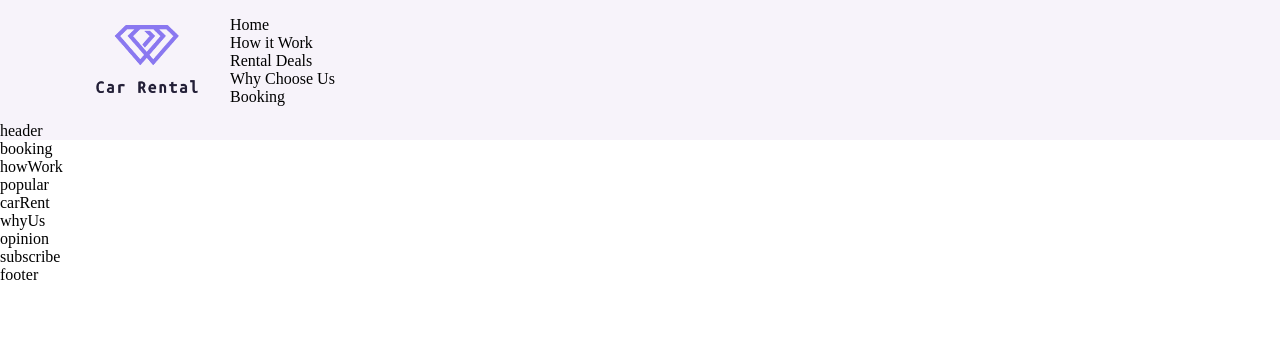
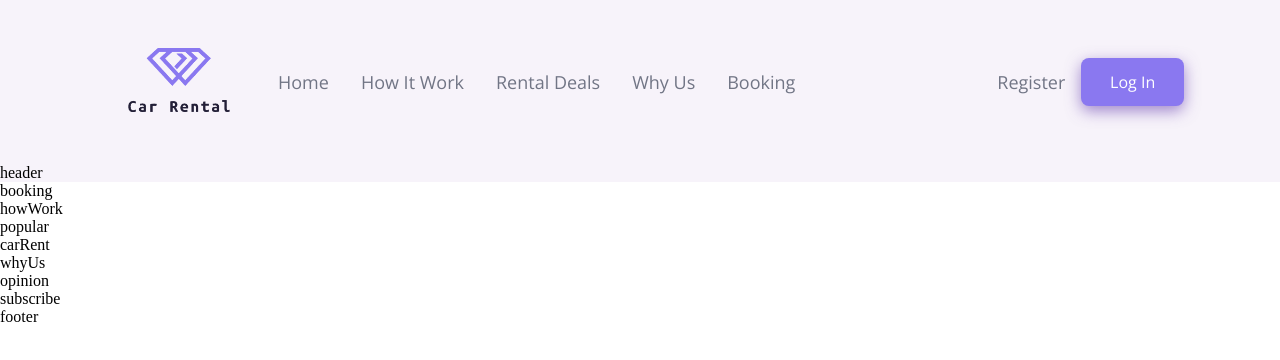
Before and after one commit to espadAbtw/car-rental-froncik, a React (Create React App) app in the folder car-rental/: page / in a window 1280 px wide. Shown: the top 360 px of the page. Built offline with nearby package versions, Linux system fonts and the light colour scheme.

Commit message:
responsive navbar
almost finished navbar

```diff
--- a/car-rental/src/App.css
+++ b/car-rental/src/App.css
@@ -54,6 +54,7 @@ a {
         margin: 4rem;
     }
   }
+  /* Mobilka */
   @media screen and (max-width:550px) {
     .section__padding {
         padding: 4rem 2rem;
--- a/car-rental/src/components/navbar/navbar.css
+++ b/car-rental/src/components/navbar/navbar.css
@@ -12,10 +12,112 @@
   align-items: center;
 }
 
-.cr_navbar-links_logo{
-    margin-right: 2rem;
+.cr_navbar-links_logo {
+  margin: 2rem;
 }
-.cr_navbar-links_logo img{
+.cr_navbar-links_logo img {
   width: 102px;
-    height: 68px;
+  height: 64px;
 }
+
+.cr_navbar-links_container {
+  display: flex;
+  flex-direction: row;
+}
+
+.cr_navbar-sign {
+  display: flex;
+  justify-content: flex-end;
+  align-items: center;
+}
+
+.cr_navbar-links_container p,
+.cr_navbar-sign p,
+.cr_navbar-menu_container p {
+  color: #717585;
+  font-family: var(--font-family);
+  font-weight: 400;
+  font-size: 18px;
+  line-height: 25px;
+  text-transform: capitalize;
+
+  margin: 0 1rem;
+  cursor: pointer;
+}
+.cr_navbar-sign button,
+.cr_navbar-menu_container button {
+    padding: 0.8rem 1.8rem;
+    font-family: var(--font-family);
+    color: #fff;
+    background-color: #8a78f0;
+    font-weight: 300;
+    border: 0;
+    outline: none;
+    font-size: 16px;
+    border-radius: 8px;
+    cursor: pointer;
+    box-shadow: rgba(119, 85, 184, 0.685) 0px 5px 15px;
+
+}
+.cr_navbar-menu {
+    margin-left: 1rem;
+
+    display: none;
+    position: relative;
+}
+
+.cr_navbar-menu svg {
+    cursor: pointer;
+}
+.cr_navbar-menu_container{
+    display: flex;
+    justify-content: flex-end;
+    align-items: flex-end;
+    flex-direction: column;
+
+    text-align: end;
+    background-color: var(--color-footer);
+    padding: 2rem;
+    position: absolute;
+    top: 40px;
+    right: 0;
+    margin-top: 1rem;
+    min-width: 210px;
+    border-radius: 5px;
+    box-shadow: 0 0 5 rgba(0,0,0,0.2);
+}
+.cr_navbar-menu_container p {
+    margin: 1rem 0;
+}
+.cr_navbar-menu_container-links-sign {
+    display: none;
+}
+
+@media screen and (max-width: 1110px) {
+    .cr_navbar-links_container {
+        display: none;
+    }
+    .cr_navbar-menu {
+        display: flex;
+    }
+}
+@media screen and (max-width: 700px) {
+    .cr_navbar {
+        padding: 2rem 4rem;
+    }
+
+}
+@media screen and (max-width: 550px) {
+    .cr_navbar {
+        padding: 2rem;
+    }
+    .cr_navbar-sign {
+        display: none;
+    }
+    .cr_navbar-menu_container{
+        top:20px;
+    }
+    .cr_navbar-menu-links-sign {
+        display:block;
+    }
+}
--- a/car-rental/src/components/navbar/navbar.jsx
+++ b/car-rental/src/components/navbar/navbar.jsx
@@ -1,25 +1,72 @@
-import React from "react";
-import {RiMenu3Line, RiCloseLin} from 'react-icons/ri';
+import React, { useState } from "react";
+import { RiMenu3Line, RiCloseLine } from "react-icons/ri";
 import "./navbar.css";
-import logo from '..//../assets/logo.png'
-function navbar() {
+import logo from "..//../assets/logo.png";
 
+const Menu = () => (
+  <>
+    <p>
+      <a href="#home">Home</a>
+    </p>
+    <p>
+      <a href="#howWork">How it Work</a>
+    </p>
+    <p>
+      <a href="#home">Rental Deals</a>
+    </p>
+    <p>
+      <a href="#whyUs">Why Us</a>
+    </p>
+    <p>
+      <a href="#home">Booking</a>
+    </p>
+  </>
+);
+
+function Navbar() {
+  const [toggleMenu, setToggleMenu] = useState(false);
   return (
     <div className="cr_navbar">
       <div className="cr_navbar-links">
         <div className="cr_navbar-links_logo">
-          <img src={logo} alt="logo"/>
+          <img src={logo} alt="logo" />
         </div>
         <div className="cr_navbar-links_container">
-          <p><a href="#home">Home</a></p>
-          <p><a href="#home">How it Work</a></p>
-          <p><a href="#home">Rental Deals</a></p>
-          <p><a href="#home">Why Choose Us</a></p>
-          <p><a href="#home">Booking</a></p>
+          <Menu />
         </div>
+      </div>
+      <div className="cr_navbar-sign">
+        <p>Register</p>
+        <button type="button">Log In</button>
+      </div>
+      <div className="cr_navbar-menu">
+        {toggleMenu ? (
+          <RiCloseLine
+            color="#fff"
+            size={27}
+            onClick={() => setToggleMenu(false)}
+          />
+        ) : (
+          <RiMenu3Line
+            color="#fff"
+            size={27}
+            onClick={() => setToggleMenu(true)}
+          />
+        )}
+        {toggleMenu && (
+          <div className="cr_navbar-menu_container scale-up-center">
+            <div className="cr_navbar-menu_container-links">
+              <Menu />
+              <div className="cr_navbar-menu_container-links-sign">
+                <p>Register</p>
+                <button type="button">Log In</button>
+              </div>
+            </div>
+          </div>
+        )}
       </div>
     </div>
   );
 }
 
-export default navbar;
+export default Navbar;
```
Lines whose indentation alone changed are shown as unchanged.
